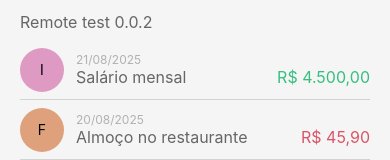
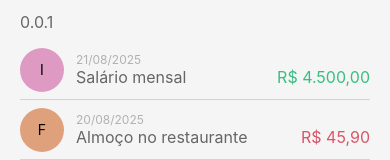
Before and after one commit to dennerrondinely/remote-mfe, a React Native app: screen / in a window 390 px wide. Shown: the top 160 px of the page. Built offline with nearby package versions, Linux system fonts and the light colour scheme.

Commit message:
change screen title

```diff
--- a/src/screens/RemoteScreen.tsx
+++ b/src/screens/RemoteScreen.tsx
@@ -130,7 +130,7 @@ export const transactions: TransactionItemProps[] = [
 export default function RemoteScreen() {
   return (
     <View style={styles.screenContainer}>
-      <Text style={styles.primaryText}>Remote test 0.0.2</Text>
+      <Text style={styles.primaryText}>0.0.1</Text>
       <FlatList
         data={transactions}
         renderItem={({ item }) => <TransactionItem {...item} />}
```
